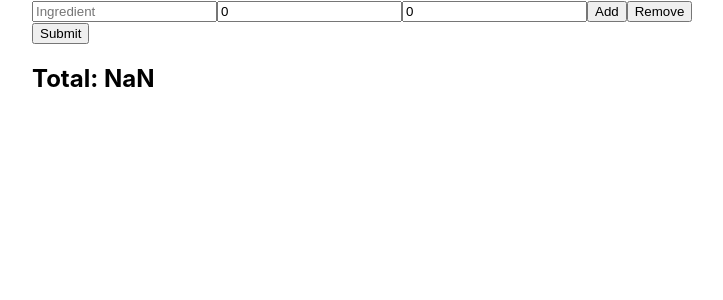
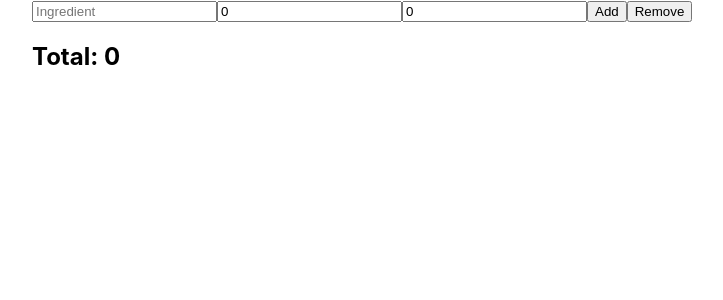
Before and after one commit to EmanueleParlascino-Personal/Cheaper-Than-Fast-Food, a Next.js app: page / in a window 1280 px wide. Shown: the top 300 px of the page, without its empty margins (0-723 px from the left). Built offline with nearby package versions, Linux system fonts and the light colour scheme.

Commit message:
small refactor and fixed array tranfer

```diff
--- a/pages/Calculator.js
+++ b/pages/Calculator.js
@@ -1,16 +1,12 @@
 function Calculator(props){
     var data = props.data;
-    var costs = props.costs;
     var totalCost = 0;
-
-    console.log(data)
-
 
 
     for (var i= 0; i<=data.length -1; i++){
         var currentValue = 0;
 
-        currentValue = data[i] * costs[i]
+        currentValue = data[i].quantity * data[i].cost
 
         totalCost += currentValue
     }
--- a/pages/index.js
+++ b/pages/index.js
@@ -6,32 +6,7 @@ import { useState } from 'react'
 
 export default function Home() {
   const [quantityData, setQuantity] = useState([{ingredient: "", quantity: 0, cost: 0}]);
-  const [costs, setCosts] = useState([0.5, 0.8, 0.1, 0.5]);
 
-
-  function handleSubmit(){
-
-    // add all form values to the array
-  }
-
-
-  /*i need to fix the process of splitting the array, they're updating normally but the calculator receives undefined*/
-
-  function splitArrayQuantity(array){
-    const quantityArray = []
-    for(var i = 0; i <= array.length; i++ ){
-      quantityArray[i] = array.quantity;
-    }
-    return quantityArray
-  }
-
-  function splitArrayCosts(array){
-    const costArray = []
-    for(var i = 0; i <= array.length; i++ ){
-      costArray[i] = array.cost;
-    }
-    return costArray
-  }
   const AddQuantity = () =>{
     setQuantity([...quantityData, {ingredient: "", quantity: 0, cost: 0}])
   }
@@ -42,7 +17,6 @@ export default function Home() {
     setQuantity(list)
   }
 
-  //console.log(quantityData)
   const handleChangeQuantity = (e, index) => {
     const {name, value} = e.target
     const list = [...quantityData]
@@ -90,11 +64,8 @@ export default function Home() {
               <button onClick={ () => Remove(index)}> Remove</button>
             </div>
           ))}
-
-
-          <button type="submit" onSubmit={handleSubmit()}>Submit</button>
         </form>
-        <Calculator data = {splitArrayQuantity(quantityData)} costs = {splitArrayCosts(quantityData)}/>
+        <Calculator data = {quantityData}/>
      </main>
 
     </div>
```
Also changed, not shown: pages/About.js (+7 -0 lines).
